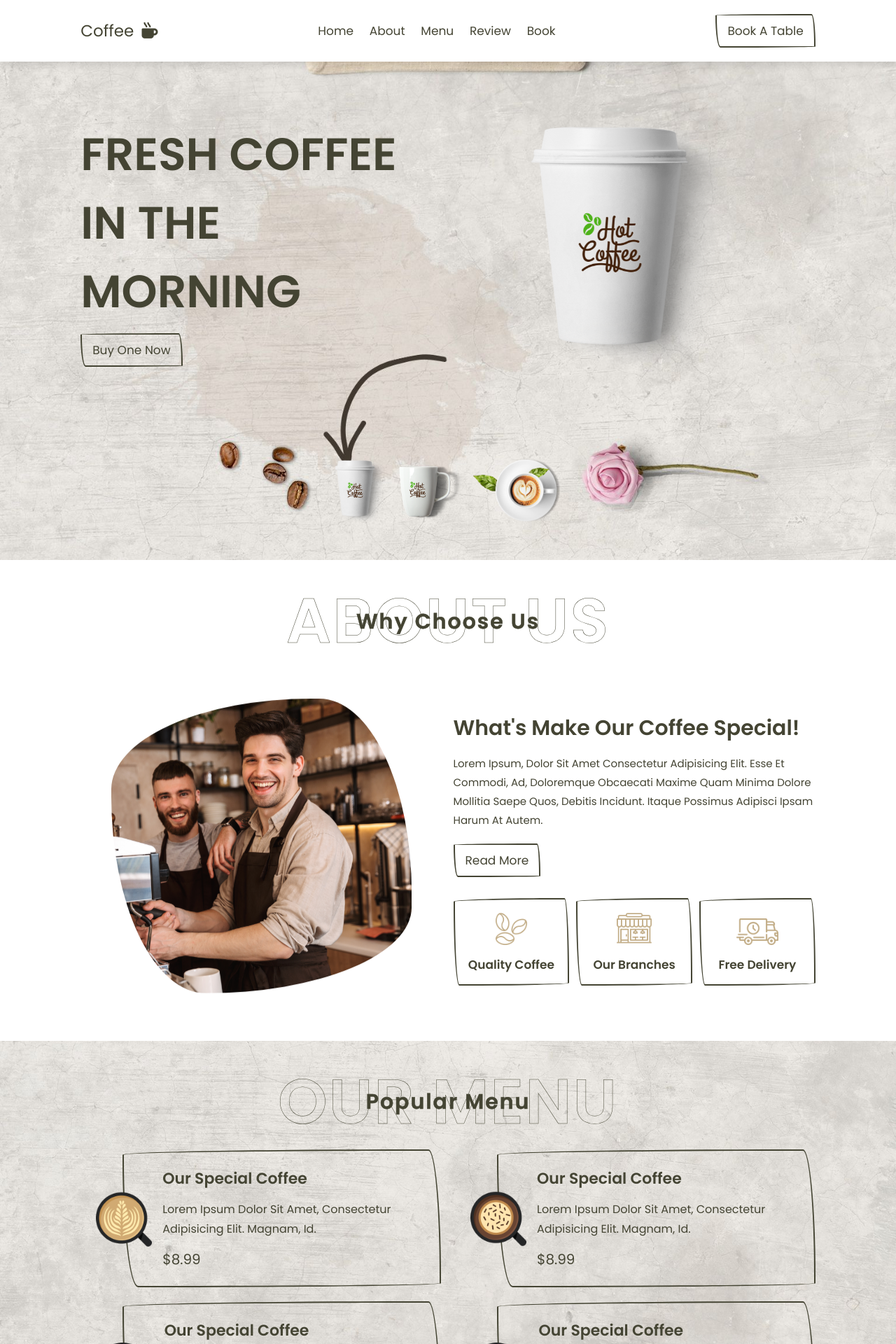
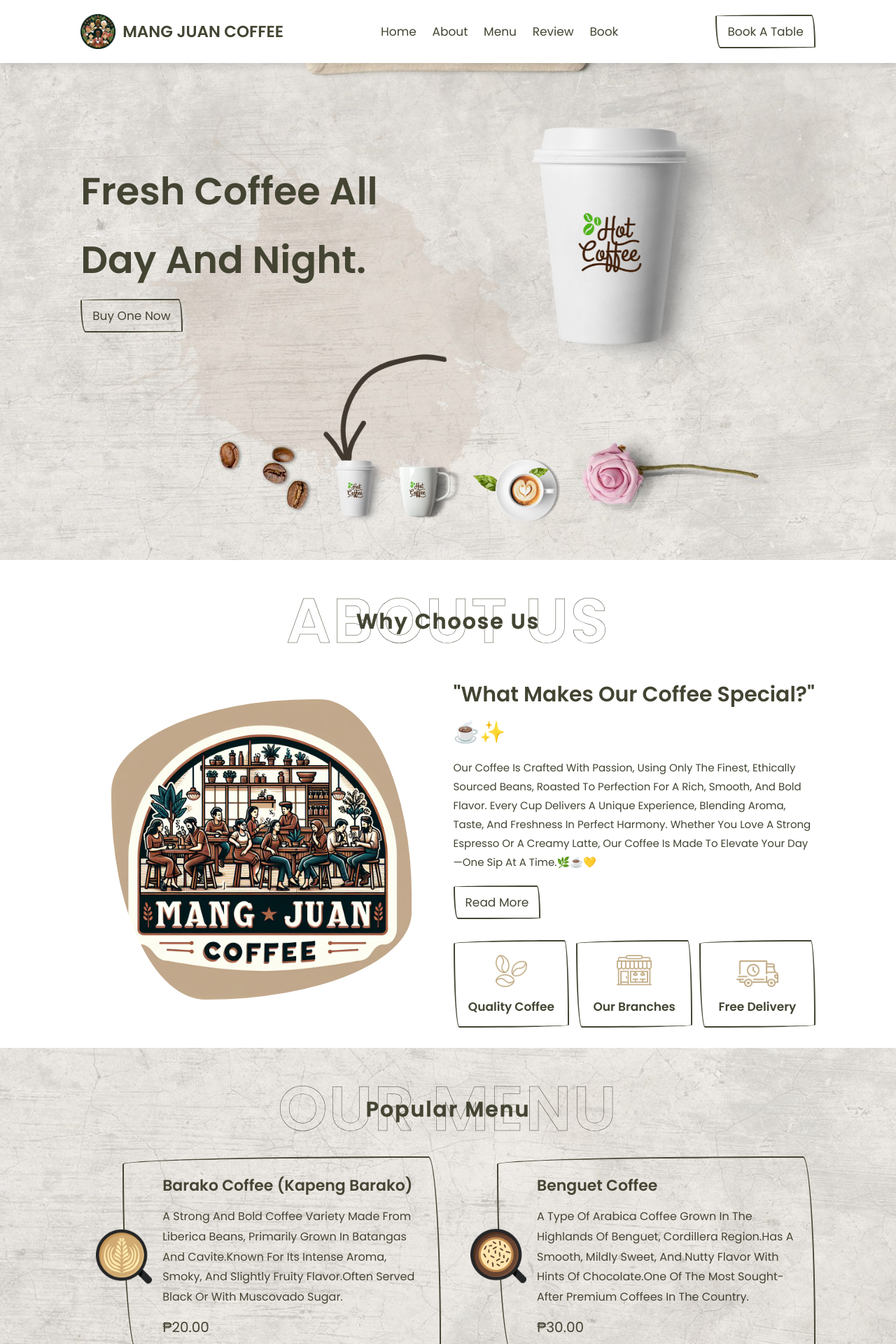
Before and after one commit to townhall11/Mang_Coffee_Sytem, a Flask app: page / in a window 1280 px wide. Shown: the top 1920 px of the page at 70% size. Run offline with Flask 3, Linux system fonts and the light colour scheme.

Commit message:
indexfix

```diff
--- a/templates/index.html
+++ b/templates/index.html
@@ -4,7 +4,7 @@
     <meta charset="UTF-8">
     <meta http-equiv="X-UA-Compatible" content="IE=edge">
     <meta name="viewport" content="width=device-width, initial-scale=1.0">
-    <title>complete responsive coffee website design tutorial</title>
+    <title>MANG JUAN COFFEE WEBSITE</title>
 
     <link rel="stylesheet" href="https://unpkg.com/swiper@7/swiper-bundle.min.css" />
 
@@ -14,17 +14,54 @@
     <!-- custom css file link  -->
     <link rel="stylesheet" href="{{ url_for('static', filename='css/style.css') }}">
 
-
+    <link rel="icon" type="image/x-icon" href="{{ url_for('static', filename='image/logo_mangjuan.png') }}">
 </head>
 <body>
+    <style>
+        header {
+    display: flex;
+    align-items: center;
+    justify-content: center;
+    padding: 10px 20px;
+    background-color: #8B4513; /* Coffee Brown */
+    box-shadow: 0 4px 6px rgba(0, 0, 0, 0.1);
+}
 
+.logo {
+    display: flex;
+    align-items: center;
+    text-decoration: none;
+    font-size: 24px;
+    font-weight: bold;
+    color: white;
+}
+
+.logo img {
+    height: 50px; /* Adjust as needed */
+    width: auto;
+    margin-right: 10px; /* Space between logo and text */
+}
+
+.logo i {
+    margin-left: 8px;
+    font-size: 22px;
+    color: #FFD700; /* Gold color for the coffee icon */
+}
+
+    </style>
 <!-- header section starts  -->
 
 <header class="header">
 
     <div id="menu-btn" class="fas fa-bars"></div>
 
-    <a href="#" class="logo"> coffee <i class="fas fa-mug-hot"></i> </a>
+
+    <a href="#" class="logo">
+        <img src="{{ url_for('static', filename='image/logo_mangjuan.png') }}" alt="Mang Juan Coffee Logo">
+        MANG JUAN COFFEE
+    </a>
+
+
 
     <nav class="navbar">
         <a href="#home">home</a>
@@ -47,7 +84,7 @@
     <div class="row">
 
         <div class="content">
-            <h3>fresh coffee in the morning</h3>
+            <h3><small>fresh coffee all day and night.</small></h3>
             <a href="#" class="btn">buy one now</a>
         </div>
 
@@ -76,12 +113,12 @@
     <div class="row">
 
         <div class="image">
-            <img src="image/about-img.png" alt="">
+            <img src="{{ url_for('static', filename='image/mangjuan.png') }}" alt="">
         </div>
 
         <div class="content">
-            <h3 class="title">what's make our coffee special!</h3>
-            <p>Lorem ipsum, dolor sit amet consectetur adipisicing elit. Esse et commodi, ad, doloremque obcaecati maxime quam minima dolore mollitia saepe quos, debitis incidunt. Itaque possimus adipisci ipsam harum at autem.</p>
+            <h3 class="title">"What Makes Our Coffee Special?" ☕✨</h3>
+            <p>Our coffee is crafted with passion, using only the finest, ethically sourced beans, roasted to perfection for a rich, smooth, and bold flavor. Every cup delivers a unique experience, blending aroma, taste, and freshness in perfect harmony. Whether you love a strong espresso or a creamy latte, our coffee is made to elevate your day—one sip at a time.🌿☕💛 </p>
             <a href="#" class="btn">read more</a>
             <div class="icons-container">
                 <div class="icons">
@@ -116,54 +153,71 @@
         <a href="#" class="box">
             <img src="{{ url_for('static', filename='image/menu-1.png') }}" alt="">
             <div class="content">
-                <h3>our special coffee</h3>
-                <p>Lorem ipsum dolor sit amet, consectetur adipisicing elit. Magnam, id.</p>
-                <span>$8.99</span>
+                <h3>Barako Coffee (Kapeng Barako)</h3>
+                <p>A strong and bold coffee variety made from Liberica beans, primarily grown in Batangas and Cavite.Known for its intense aroma, smoky, and slightly fruity flavor.Often served black or with muscovado sugar.</p>
+                <span>₱20.00</span>
             </div>
         </a>
 
         <a href="#" class="box">
             <img src="{{ url_for('static', filename='image/menu-2.png') }}" alt="">
             <div class="content">
-                <h3>our special coffee</h3>
-                <p>Lorem ipsum dolor sit amet, consectetur adipisicing elit. Magnam, id.</p>
-                <span>$8.99</span>
+                <h3>Benguet Coffee</h3>
+                <p>A type of Arabica coffee grown in the highlands of Benguet, Cordillera region.Has a smooth, mildly sweet, and nutty flavor with hints of chocolate.One of the most sought-after premium coffees in the country.</p>
+                <span>₱30.00</span>
             </div>
         </a>
 
         <a href="#" class="box">
             <img src="{{ url_for('static', filename='image/menu-3.png') }}" alt="">
             <div class="content">
-                <h3>our special coffee</h3>
-                <p>Lorem ipsum dolor sit amet, consectetur adipisicing elit. Magnam, id.</p>
-                <span>$8.99</span>
+                <h3>Sagada Coffee</h3>
+                <p>Another Arabica coffee variety grown in Sagada, Mountain Province.Known for its fruity, floral notes, and balanced acidity.Often compared to Benguet coffee but has a slightly more complex taste.</p>
+                <span>₱40.00</span>
             </div>
         </a>
 
         <a href="#" class="box">
             <img src="{{ url_for('static', filename='image/menu-4.png') }}" alt="">
             <div class="content">
-                <h3>our special coffee</h3>
-                <p>Lorem ipsum dolor sit amet, consectetur adipisicing elit. Magnam, id.</p>
-                <span>$8.99</span>
+                <h3>Sulu Coffee (Kapeng Sulu or Kahawa Sug)</h3>
+                <p>A traditional coffee from Sulu, Mindanao, made from Robusta beans.Typically served strong and black.A staple drink in the Tausug community, often paired with native delicacies like Bangbang Sug.</p>
+                <span>₱50.00</span>
             </div>
         </a>
 
         <a href="#" class="box">
             <img src="{{ url_for('static', filename='image/menu-5.png') }}" alt="">
             <div class="content">
-                <h3>our special coffee</h3>
-                <p>Lorem ipsum dolor sit amet, consectetur adipisicing elit. Magnam, id.</p>
-                <span>$8.99</span>
+                <h3>Kalinga Coffee</h3>
+                <p>Grown in the Kalinga province in the Cordilleras, mainly from Robusta and Arabica beans.Has a bold and slightly bitter taste with a hint of nuttiness.Traditionally brewed in a clay pot over fire.</p>
+                <span>₱70.00</span>
             </div>
         </a>
 
         <a href="#" class="box">
             <img src="{{ url_for('static', filename='image/menu-6.png') }}" alt="">
             <div class="content">
-                <h3>our special coffee</h3>
-                <p>Lorem ipsum dolor sit amet, consectetur adipisicing elit. Magnam, id.</p>
-                <span>$8.99</span>
+                <h3>Excelsa Coffee</h3>
+                <p>A rare coffee variety also grown in some parts of Luzon and Mindanao.Known for its unique, fruity, and tart flavor with a mild bitterness.Often blended with other coffee types to enhance complexity.</p>
+                <span>₱80.00</span>
+            </div>
+        </a>
+
+         <a href="#" class="box">
+            <img src="{{ url_for('static', filename='image/menu-6.png') }}" alt="">
+            <div class="content">
+                <h3>Mount Apo Coffee</h3>
+                <p>Grown in the fertile lands of Mt. Apo, Mindanao.A high-quality Arabica coffee with a smooth, chocolatey, and slightly acidic taste.One of the most expensive Philippine coffee varieties.</p>
+                <span>₱90.00</span>
+            </div>
+        </a>
+         <a href="#" class="box">
+            <img src="{{ url_for('static', filename='image/menu-6.png') }}" alt="">
+            <div class="content">
+                <h3>Musang Coffee (Civet Coffee or Kape Alamid)</h3>
+                <p>Made from coffee beans that have been eaten and fermented in the digestive system of civet cats before being collected.Known for its smooth, less acidic, and chocolatey taste.One of the rarest and most expensive coffees in the world.</p>
+                <span>₱100.00</span>
             </div>
         </a>
 
@@ -186,7 +240,7 @@
             <div class="swiper-slide box">
                 <i class="fas fa-quote-left"></i>
                 <i class="fas fa-quote-right"></i>
-                <img src="{{ url_for('static', filename='image/pic-1.png') }}" alt="">
+                <img src="{{ url_for('static', filename='image/Joiling.jpg') }}" alt="">
                 <div class="stars">
                     <i class="fas fa-star"></i>
                     <i class="fas fa-star"></i>
@@ -194,15 +248,15 @@
                     <i class="fas fa-star"></i>
                     <i class="fas fa-star"></i>
                 </div>
-                <p>Lorem ipsum dolor sit amet consectetur adipisicing elit. Labore aliquid eveniet qui, similique aut sit.</p>
-                <h3>john deo</h3>
-                <span>satisfied client</span>
+                <p>"Every sip is a delight! The rich aroma, the perfect balance of flavors, and the cozy ambiance make this my go-to coffee spot. Truly a great place to relax and enjoy a quality cup of coffee. Highly recommended!" ☕✨</p>
+                <h3>Joiling Ford</h3>
+                <span>Regular Client</span>
             </div>
 
             <div class="swiper-slide box">
                 <i class="fas fa-quote-left"></i>
                 <i class="fas fa-quote-right"></i>
-                <img src="{{ url_for('static', filename='image/pic-2.png') }}" alt="">
+                <img src="{{ url_for('static', filename='image/macky.png') }}" alt="">
                 <div class="stars">
                     <i class="fas fa-star"></i>
                     <i class="fas fa-star"></i>
@@ -210,15 +264,15 @@
                     <i class="fas fa-star"></i>
                     <i class="fas fa-star"></i>
                 </div>
-                <p>Lorem ipsum dolor sit amet consectetur adipisicing elit. Labore aliquid eveniet qui, similique aut sit.</p>
-                <h3>john deo</h3>
-                <span>satisfied client</span>
+                <p>"The best coffee experience I’ve ever had! The flavors are bold yet balanced, and the attention to detail in every cup is amazing. You can tell they truly care about quality. Highly recommended!" 🌟🌟🌟🌟🌟"</p>
+                <h3>Macky</h3>
+                <span>Regular  Client</span>
             </div>
 
             <div class="swiper-slide box">
                 <i class="fas fa-quote-left"></i>
                 <i class="fas fa-quote-right"></i>
-                <img src="{{ url_for('static', filename='image/pic-3.png') }}" alt="">
+                <img src="{{ url_for('static', filename='image/Destroyer.jpg') }}" alt="">
                 <div class="stars">
                     <i class="fas fa-star"></i>
                     <i class="fas fa-star"></i>
@@ -226,15 +280,15 @@
                     <i class="fas fa-star"></i>
                     <i class="fas fa-star"></i>
                 </div>
-                <p>Lorem ipsum dolor sit amet consectetur adipisicing elit. Labore aliquid eveniet qui, similique aut sit.</p>
-                <h3>john deo</h3>
-                <span>satisfied client</span>
+                <p>"Absolutely love this place! The coffee is always rich and smooth, and the pastries are a perfect match. Whether I’m working, catching up with friends, or just enjoying some quiet time, this is my go-to spot!" 🍪☕</p>
+                <h3>Destroyer</h3>
+                <span>Regular Client</span>
             </div>
 
             <div class="swiper-slide box">
                 <i class="fas fa-quote-left"></i>
                 <i class="fas fa-quote-right"></i>
-                <img src="{{ url_for('static', filename='image/pic-4.png') }}" alt="">
+                <img src="{{ url_for('static', filename='image/john.png') }}" alt="">
                 <div class="stars">
                     <i class="fas fa-star"></i>
                     <i class="fas fa-star"></i>
@@ -242,8 +296,8 @@
                     <i class="fas fa-star"></i>
                     <i class="fas fa-star"></i>
                 </div>
-                <p>Lorem ipsum dolor sit amet consectetur adipisicing elit. Labore aliquid eveniet qui, similique aut sit.</p>
-                <h3>john deo</h3>
+                <p>"The best coffee experience I’ve ever had! The flavors are bold yet balanced, and the attention to detail in every cup is amazing. You can tell they truly care about quality. Highly recommended!" 🌟🌟🌟🌟🌟</p>
+                <h3>John Wick</h3>
                 <span>satisfied client</span>
             </div>
 
@@ -287,11 +341,11 @@
 
         <div class="box">
             <h3>our branches</h3>
-            <a href="#"> <i class="fas fa-arrow-right"></i> india </a>
-            <a href="#"> <i class="fas fa-arrow-right"></i> USA </a>
-            <a href="#"> <i class="fas fa-arrow-right"></i> france </a>
-            <a href="#"> <i class="fas fa-arrow-right"></i> africa </a>
-            <a href="#"> <i class="fas fa-arrow-right"></i> Japan </a>
+            <a href="#"> <i class="fas fa-arrow-right"></i> BANTAYAN </a>
+            <a href="#"> <i class="fas fa-arrow-right"></i> MADRIDEJOS </a>
+            <a href="#"> <i class="fas fa-arrow-right"></i> SANTA FE </a>
+            <a href="#"> <i class="fas fa-arrow-right"></i> CEBU CITY </a>
+            <a href="#"> <i class="fas fa-arrow-right"></i> MANILA </a>
         </div>
 
         <div class="box">
@@ -305,16 +359,15 @@
 
         <div class="box">
             <h3>contact info</h3>
-            <a href="#"> <i class="fas fa-phone"></i> +123-456-7890 </a>
-            <a href="#"> <i class="fas fa-phone"></i> +111-222-3333 </a>
-            <a href="#"> <i class="fas fa-envelope"></i> razishah918@@gmail.com </a>
-            <a href="#"> <i class="fas fa-envelope"></i> Noakhali,Dhaka,Bangladesh. </a>
+            <a href="#"> <i class="fas fa-phone"></i> +888-076-0269 </a>
+            <a href="#"> <i class="fas fa-phone"></i> +639107608391 </a>
+            <a href="#"> <i class="fas fa-envelope"></i> Mangjuan@gmail.com </a>
+            <a href="#"> <i class="fas fa-envelope"></i> Bantayan Island,Cebu </a>
         </div>
 
         <div class="box">
             <h3>contact info</h3>
             <a href="#"> <i class="fab fa-facebook-f"></i> facebook </a>
-            <a href="#"> <i class="fab fa-twitter"></i> twitter </a>
             <a href="#"> <i class="fab fa-twitter"></i> twitter </a>
             <a href="#"> <i class="fab fa-instagram"></i> instagram </a>
             <a href="#"> <i class="fab fa-linkedin"></i> linkedin </a>
@@ -322,43 +375,21 @@
 
     </div>
 
-    <div class="credit"> creatd by <span>MD.RAZI-SHAH</span> | all rights reserved </div>
+    <div class="credit">Copyright © 2025  Mang Juan Coffee System </div>
 
 </section>
 
 <!-- footer section ends -->
 
 
-
-
-
-
-
-
-
-
-
-
-
-
-
-
-
-
-
-
-
-
-
-
-
-
+<link rel="stylesheet" href="https://cdn.jsdelivr.net/npm/swiper@10/swiper-bundle.min.css">
+<script src="https://cdn.jsdelivr.net/npm/swiper@10/swiper-bundle.min.js"></script>
 
 <script src="https://unpkg.com/swiper@7/swiper-bundle.min.js"></script>
 
 <!-- custom js file link  -->
 
-<script src="{{ url_for('static', filename='script.js') }}"></script>
+<script src="{{ url_for('static', filename='js/script.js') }}"></script>
 
 </body>
 </html>
```
Also changed, not shown: static/image/Destroyer.jpg (added), static/image/Joiling.jpg (added), static/image/about-img.png (deleted), static/image/john.png (added), static/image/logo_mangjuan.png (added), static/image/macky.png (added), static/image/mangjuan.png (added), static/image/pic-1.png (deleted), static/image/pic-2.png (deleted), static/image/pic-3.png (deleted), static/image/pic-4.png (deleted).
